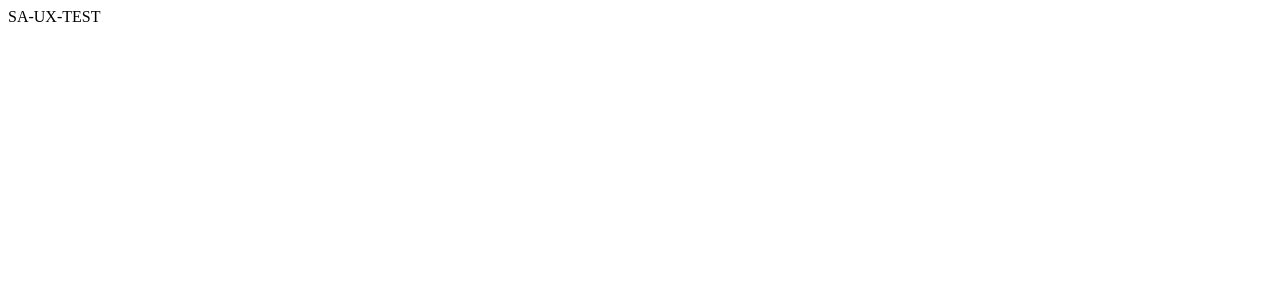
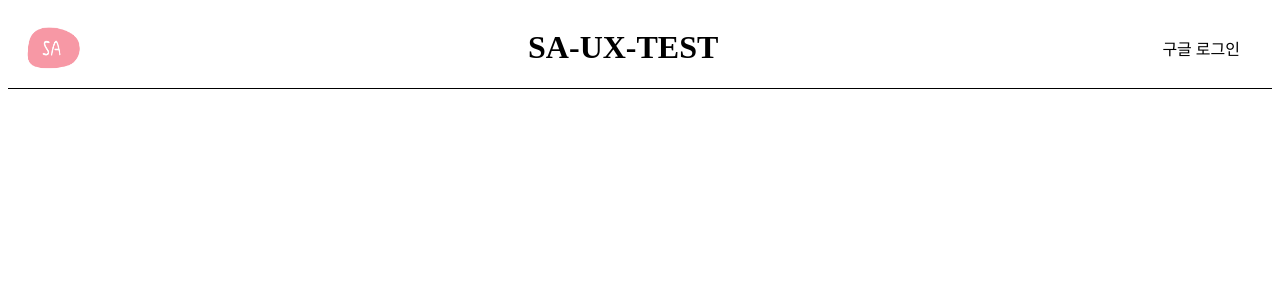
Before and after one commit to comtlee/sa-ux-test-client, a React (Create React App) app: page / in a window 1280 px wide. Shown: the top 300 px of the page. Built offline with nearby package versions, Linux system fonts and the light colour scheme.

Commit message:
✨Feat: header 추가

```diff
--- a/src/app/App.js
+++ b/src/app/App.js
@@ -1,7 +1,12 @@
 import React from "react";
+import Main from "../pages/Main";
 
 const App = () => {
-  return <div className="App">SA-UX-TEST</div>;
+  return (
+    <>
+      <Main />
+    </>
+  );
 };
 
 export default App;
--- /dev/null
+++ b/src/components/Header.js
@@ -0,0 +1,33 @@
+import React from "react";
+// import SA from "../../public";
+import styled from "styled-components";
+
+const Header = () => {
+  return (
+    <>
+      <Wrapper>
+        <HeaderImg src="/images/SA.png" alt="logo" />
+        <h1>SA-UX-TEST</h1>
+        <HeaderLogin>구글 로그인</HeaderLogin>
+      </Wrapper>
+    </>
+  );
+};
+
+const Wrapper = styled.div`
+  display: flex;
+  align-items: center;
+  border-bottom: 0.1rem solid black;
+  justify-content: space-between;
+`;
+
+const HeaderImg = styled.img`
+  margin-left: 1rem;
+  width: 60px;
+  height: 50px;
+`;
+const HeaderLogin = styled.div`
+  margin-right: 2rem;
+`;
+
+export default Header;
--- /dev/null
+++ b/src/pages/Main.js
@@ -0,0 +1,12 @@
+import React from "react";
+import Header from "../components/Header";
+
+const Main = () => {
+  return (
+    <>
+      <Header />
+    </>
+  );
+};
+
+export default Main;
```
Also changed, not shown: package.json (+4 -3 lines), public/images/SA.png (added), 1 other file (tests, documents, lock files or other folders).
